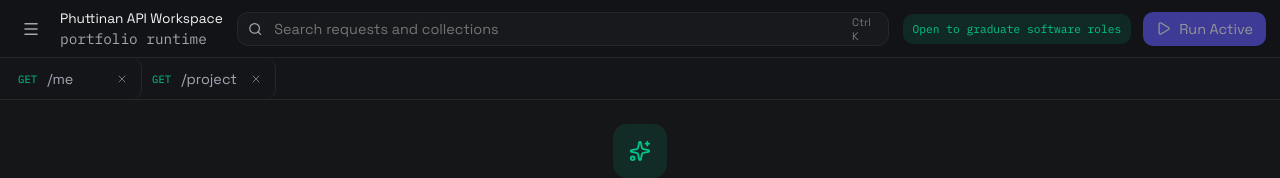
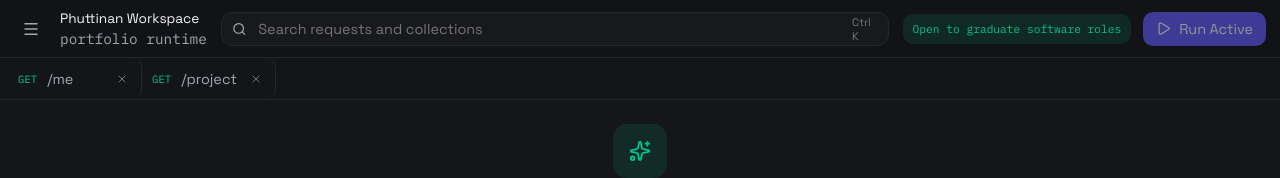
Before and after one commit to GodeFvt/personal-portfolio, a React (Vite) app: page / in a window 1280 px wide. Shown: the top 178 px of the page. Built offline with nearby package versions, Linux system fonts and the light colour scheme.

Commit message:
fix: update title and branding in WorkspaceTopbar for consistency

```diff
--- a/index.html
+++ b/index.html
@@ -5,7 +5,7 @@
     <meta name="viewport" content="width=device-width, initial-scale=1.0" />
     <meta name="description" content="Portfolio of Phuttinan Phaksaweang." />
     <meta name="theme-color" content="#07111d" />
-    <title>Phuttinan API Portfolio</title>
+    <title>Phuttinan Portfolio</title>
   </head>
   <body>
     <div id="app"></div>
--- a/src/components/WorkspaceTopbar.tsx
+++ b/src/components/WorkspaceTopbar.tsx
@@ -1,4 +1,4 @@
-import { Menu, Play, Search } from 'lucide-react';
+import { Menu, Play, Search } from "lucide-react";
 
 interface WorkspaceTopbarProps {
   query: string;
@@ -24,12 +24,13 @@
           type="button"
           className="topbar-icon-button"
           onClick={onToggleCollections}
-          aria-label="Toggle collections panel">
+          aria-label="Toggle collections panel"
+        >
           <Menu size={18} />
         </button>
 
         <div className="workspace-brand">
-          <span className="workspace-brand__name">Phuttinan API Workspace</span>
+          <span className="workspace-brand__name">Phuttinan Workspace</span>
           <span className="workspace-brand__subtitle">portfolio runtime</span>
         </div>
       </div>
@@ -48,7 +49,12 @@
 
       <div className="workspace-topbar__right">
         <span className="live-pill">{status}</span>
-        <button type="button" className="solid-button" onClick={onRunActive} disabled={!canRun}>
+        <button
+          type="button"
+          className="solid-button"
+          onClick={onRunActive}
+          disabled={!canRun}
+        >
           <Play size={15} />
           <span>Run Active</span>
         </button>
```
